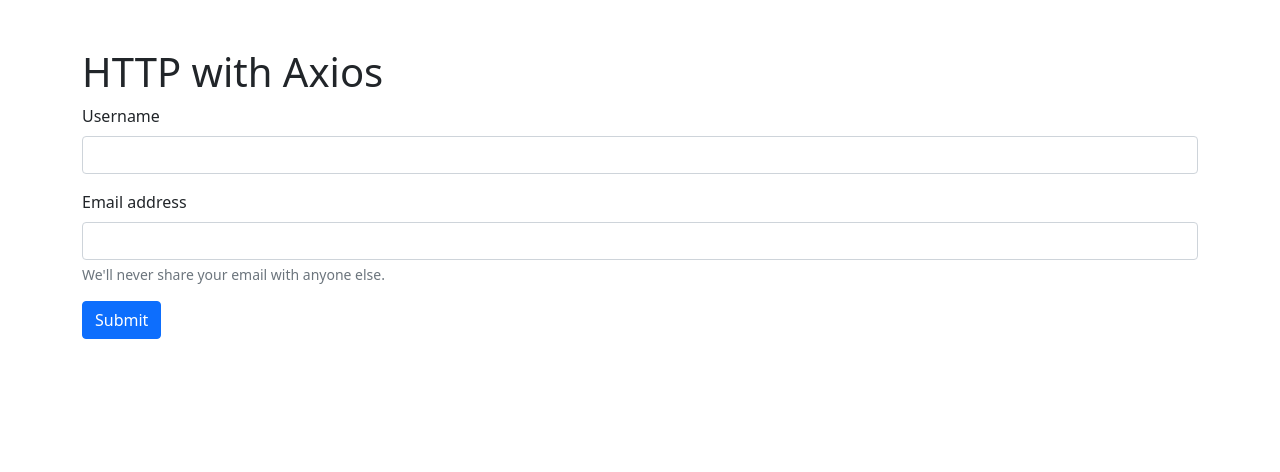
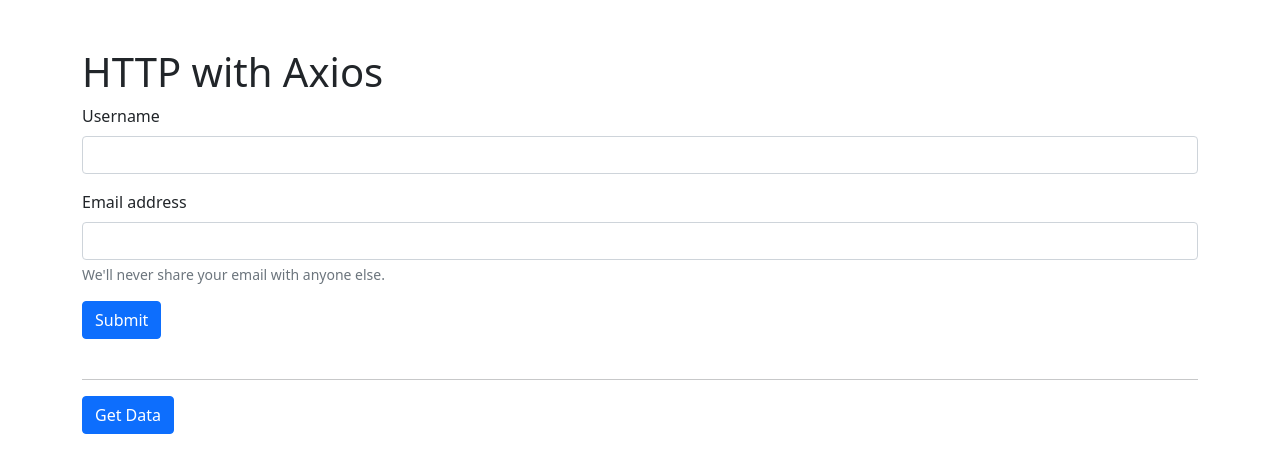
Before and after one commit to OmarHegazi94/Vuejs-Practice, a Vue app: page / in a window 1280 px wide. Shown: the top 472 px of the page. Built offline with nearby package versions, Linux system fonts and the light colour scheme.

Commit message:
axios get request and attach data to dom

```diff
--- a/src/App.vue
+++ b/src/App.vue
@@ -23,6 +23,12 @@
 
                     <button @click.prevent="submit" type="submit" class="btn btn-primary">Submit</button>
                 </form>
+                <br> <hr>
+
+                <button @click="fetchData" class="btn btn-primary">Get Data</button>
+                <ul class="list-group my-4">
+                    <li class="list-group-item" v-for="(user, index) in users" :key="index">{{ user.username }} - {{ user.email }}</li>
+                </ul>
             </div>
         </div>
     </div>
@@ -38,6 +44,7 @@
                 username: "",
                 email: "",
             },
+            users: [],
             messeage: "",
             messageClass: "",
         };
@@ -65,6 +72,21 @@
                 this.messeage = "Please Fill up the info";
             }
         },
+        fetchData() {
+            axios.get('https://vue-http-898d3-default-rtdb.firebaseio.com/data.json')
+                .then(response => {
+                    const data = response.data
+                    const resultArray = [];
+
+                    for(let key in data) {
+                        resultArray.push(data[key])
+                    }
+                    this.users = resultArray;
+                })
+                .catch(error => {
+                    console.log(error)
+                })
+        }
     },
 };
 </script>
```
